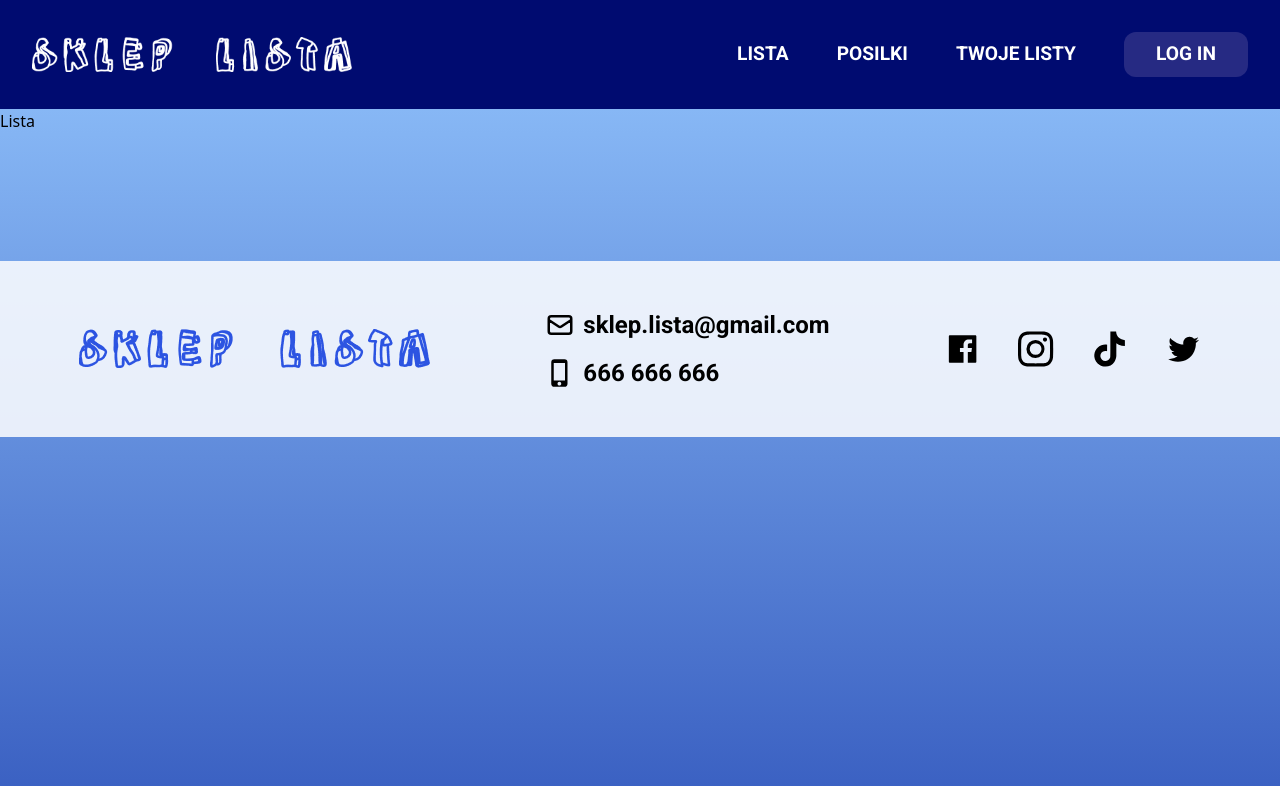
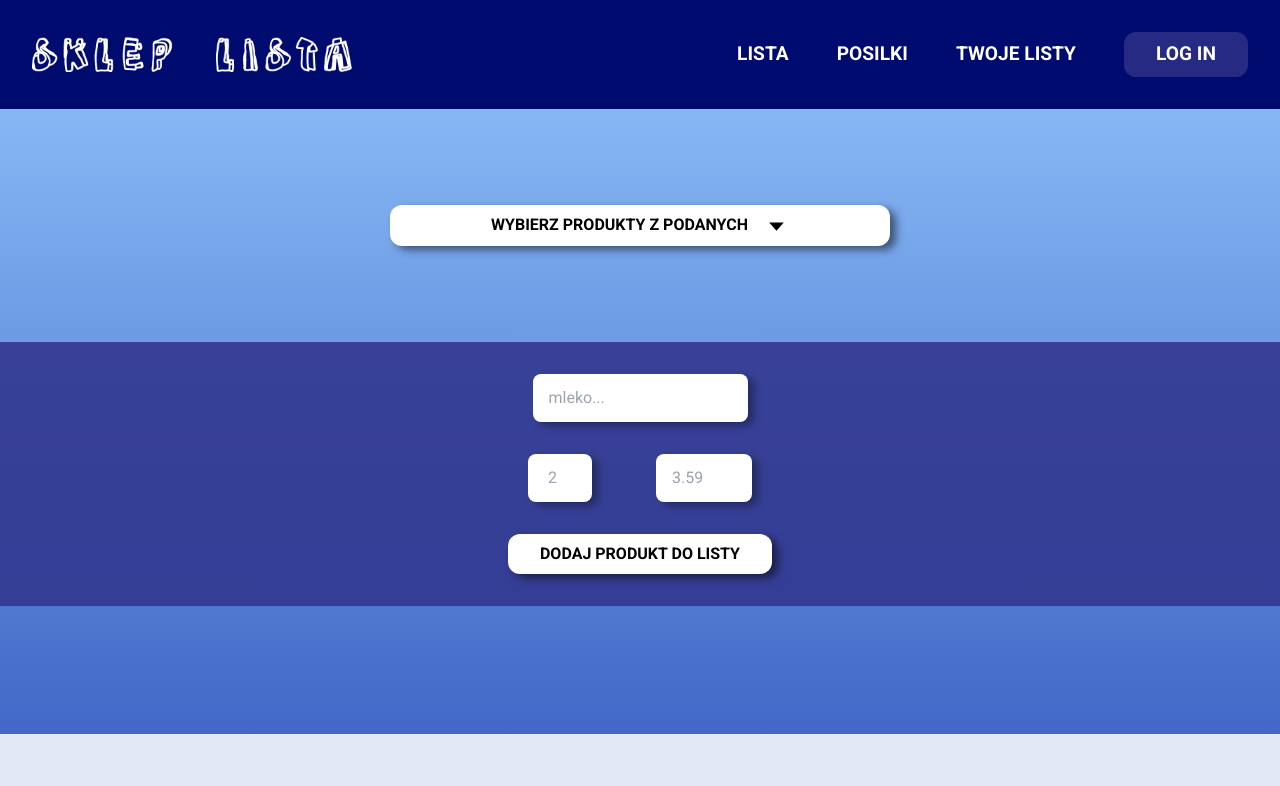
Before and after one commit to ArturPawelski/shopping-list, a React (Create React App) app: page /lista in a window 1280 px wide. Shown: the top 786 px of the page. Built offline with nearby package versions, Linux system fonts and the light colour scheme.

Commit message:
creating lista

```diff
--- a/src/App.js
+++ b/src/App.js
@@ -30,10 +30,11 @@ function App() {
 
           < Route path='/login' element={< Login />} />
 
-          < Route path='*' element={<h1 h1 > 404 error</h1 >} />
+          < Route path='*' element={<h1 h1 > 404 error </h1 >} />
         </Routes >
 
         <Footer />
+
       </BrowserRouter >
 
 
--- a/src/components/Footer.jsx
+++ b/src/components/Footer.jsx
@@ -11,7 +11,7 @@ const Footer = () => {
 
 
     return (
-        <div className='w-full font-lol font-bold bg-[#FFFFFF] bg-opacity-[85%] mt-[8rem]   '>
+        <div className='w-full font-lol  font-bold bg-[#FFFFFF] bg-opacity-[85%] mt-[8rem]   '>
 
 
             <footer className='w-[90%] mx-auto py-12 md:flex md:items-center md:justify-center md:gap-[5%] xl:gap-[10%]'>
--- a/src/components/Home/Home.jsx
+++ b/src/components/Home/Home.jsx
@@ -45,10 +45,10 @@ const Home = () => {
 
 
 
-            <div className='flex flex-col justify-center min-h-[450px] items-center max-w-[90%] mx-auto mt-[4rem] gap-4 shadow-2xl py-8 rounded-2xl px-4 bg-[#000B70] bg-opacity-60 md:flex-row  md:bg-transparent md:max-w-[80%] md:mt-[8rem] '>
+            <div className='flex flex-col  justify-center min-h-[450px] items-center max-w-[90%] mx-auto mt-[4rem] gap-4 shadow-2xl py-8 rounded-2xl px-4 bg-[#000B70] bg-opacity-60 md:flex-row  md:bg-transparent md:max-w-[80%] md:mt-[8rem] '>
 
-                <div className=' md:w-[50%] '>
-                    <img src={Phone3} alt="" className=' w-[30%] relative left-6 sm:w-[28%] md:w-[60%] md:left-16 lg:w-[45%] xl:left-24 mx-auto ' />
+                <div className='  md:w-[50%]  '>
+                    <img src={Phone3} alt="" className=' w-[30%]  relative left-6 sm:w-[28%] md:w-[60%] md:left-16 lg:w-[45%] xl:left-24 mx-auto ' />
                 </div>
 
                 <div className=' md:w-[50%] xl:pr-40'>
@@ -62,7 +62,7 @@ const Home = () => {
 
 
 
-            <div className='flex relative flex-col min-h-[450px] justify-center items-center max-w-[90%] mx-auto mt-[4rem] gap-4 shadow-2xl py-8 rounded-2xl px-4 bg-[#000B70] bg-opacity-60 md:flex-row-reverse md:bg-transparent md:max-w-[80%] md:mt-[8rem]'>
+            <div className='flex   flex-col min-h-[450px] justify-center items-center max-w-[90%] mx-auto mt-[4rem] gap-4 shadow-2xl py-8 rounded-2xl px-4 bg-[#000B70] bg-opacity-60 md:flex-row-reverse md:bg-transparent md:max-w-[80%] md:mt-[8rem]'>
 
                 <div className=' md:w-[50%]'>
                     <img src={Phone4} alt="" className=' w-[40%] relative left-6 sm:left-14 sm:w-[37%] md:w-[50%] md:left-0 md:bottom-[100%] mx-auto md:mr-[20%] ' />
--- a/src/components/Lista/Lista.jsx
+++ b/src/components/Lista/Lista.jsx
@@ -1,8 +1,35 @@
 import React from 'react'
+import { BiCaretDown } from 'react-icons/bi'
 
 const Lista = () => {
     return (
-        <div>Lista</div>
+        <div className='w-full font-lol'>
+
+            <button className='w-[85%] shadow-[6px_4px_8px_rgba(0,0,0,0.50)] gap-4 flex justify-center items-center font-extrabold mx-auto mt-[6rem] py-2 px-8 bg-white rounded-xl sm:max-w-[500px]   '>WYBIERZ PRODUKTY Z PODANYCH <BiCaretDown size={25} className='' /> </button>
+
+
+
+
+            <div className=' w-full  mt-[6rem] flex flex-col bg-[#32388F] bg-opacity-90 py-8   '>
+
+                <div className='flex flex-col '>
+
+                    <input className='py-3 px-4 max-w-[16rem] rounded-lg block mx-auto shadow-[6px_4px_8px_rgba(0,0,0,0.35)]  ' type="text" placeholder='mleko...' />
+
+                    <div className='flex justify-center gap-[4rem]'>
+                        <input className='py-3 px-4 max-w-[4rem] text-center  rounded-lg   mt-8 shadow-[6px_4px_8px_rgba(0,0,0,0.35)]  ' type="number" placeholder='2' />
+                        <input className='py-3 px-4 max-w-[6rem] text-left rounded-lg   mt-8 shadow-[6px_4px_8px_rgba(0,0,0,0.35)]  ' type="number" placeholder='3.59' />
+                    </div>
+
+                </div>
+                <button className=' mt-[2rem] max-w-[400px] mx-auto bg-white shadow-[6px_4px_8px_rgba(0,0,0,0.50)] font-extrabold py-2 px-8 rounded-xl  '>DODAJ PRODUKT DO LISTY</button>
+
+
+            </div>
+
+
+
+        </div >
     )
 }
 
--- a/src/components/Navbar.jsx
+++ b/src/components/Navbar.jsx
@@ -44,7 +44,7 @@ const Navbar = () => {
 
 
                 {
-                    !menu && <ul className=' fixed right-0 top-[0] px-8 bg-black h-[100%] w-[44%] z-5 bg-opacity-90  lg:hidden'>
+                    !menu && <ul className='  fixed right-0 top-[0] px-8 bg-black h-[100%] w-[44%] z-5 bg-opacity-90  lg:hidden'>
 
                         <div className='mt-32 '>
                             <li > <Link to="/"> HOME </Link></li>
```
